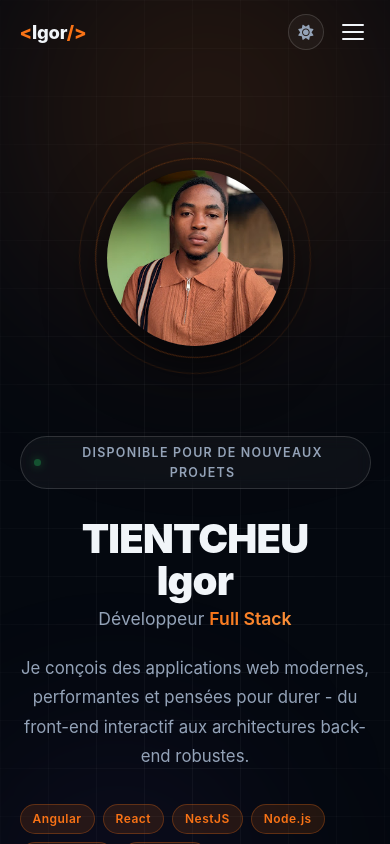
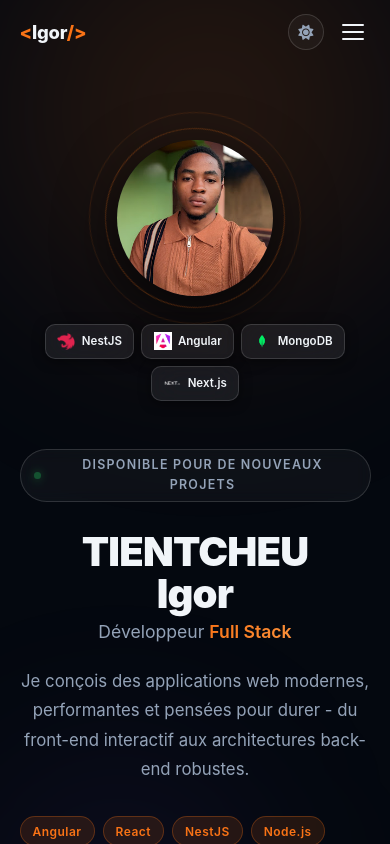
Before and after one commit to aqet/portfolio_Igor, an Angular app: page / in a window 390 px wide. Shown: the top 844 px of the page. Built offline with nearby package versions, Linux system fonts and the light colour scheme.

Commit message:
nouveau design

```diff
--- a/src/app/components/hero/hero.component.html
+++ b/src/app/components/hero/hero.component.html
@@ -80,7 +80,8 @@
         <div class="ring r2"></div>
       </div>
 
-      <!-- Floating tech badges -->
+      <!-- Floating tech badges (desktop: absolute, mobile: row) -->
+      <div class="badges-row">
         <div class="badge b-nestjs">
           <img src="/nestjs.png" alt="NestJS" /><span>NestJS</span>
         </div>
@@ -95,6 +96,7 @@
         </div>
       </div>
     </div>
+  </div>
 
   <!-- Scroll hint -->
   <div class="scroll-hint" (click)="scrollTo('about')">
--- a/src/app/components/hero/hero.component.scss
+++ b/src/app/components/hero/hero.component.scss
@@ -131,9 +131,13 @@ body.light-theme .navbar.scrolled {
   backdrop-filter: blur(4px);
   z-index: 98;
   opacity: 0;
+  pointer-events: none;
   transition: opacity var(--t-base);
 
-  &.visible { opacity: 1; }
+  &.visible {
+    opacity: 1;
+    pointer-events: all;
+  }
 }
 
 /* =============================================
@@ -178,7 +182,7 @@ body.light-theme .navbar.scrolled {
 /* Grid background */
 .grid-bg {
   position: absolute;
-  inset: 0;
+  // inset: 0;
   background-image:
     linear-gradient(var(--c-border) 1px, transparent 1px),
     linear-gradient(90deg, var(--c-border) 1px, transparent 1px);
@@ -353,6 +357,11 @@ h1 {
   justify-content: center;
 }
 
+/* Sur desktop les badges sont absolus, le wrapper est transparent */
+.badges-row {
+  display: contents; /* les enfants s'insèrent dans le flux du parent .hero-visual */
+}
+
 .avatar-ring {
   position: relative;
   width: 280px;
@@ -517,7 +526,10 @@ h1 {
     li { font-size: 1.1rem; }
   }
 
-  .nav-overlay { display: block; }
+  .nav-overlay {
+    display: block;
+    pointer-events: none; /* activé seulement via .visible */
+  }
   .burger { display: flex; }
 
   .hero-inner {
@@ -536,13 +548,39 @@ h1 {
   .hero-sub { max-width: 480px; }
 
   .hero-visual {
-    width: 260px;
-    height: 260px;
+    display: flex;
+    flex-direction: column;
+    align-items: center;
+    gap: 1rem;
+    width: auto;
+    height: auto;
+    position: static;
   }
 
-  .avatar-ring { width: 200px; height: 200px; }
+  .avatar-ring {
+    position: relative;
+    width: 180px;
+    height: 180px;
+    flex-shrink: 0;
+  }
 
-  .badge { display: none; }
+  /* Badges : quittent le mode absolu, s'affichent en ligne */
+  .badges-row {
+    display: flex;
+    flex-wrap: wrap;
+    justify-content: center;
+    gap: .45rem;
+  }
+
+  .badge {
+    position: static !important;
+    animation: none !important;
+    transform: none !important;
+
+    &.b-nestjs, &.b-angular, &.b-mongo, &.b-next {
+      top: auto; left: auto; right: auto; bottom: auto;
+    }
+  }
 
   .scroll-hint { display: none; }
 }
```
Lines whose indentation alone changed are shown as unchanged.
